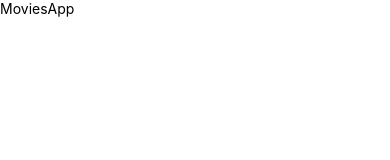
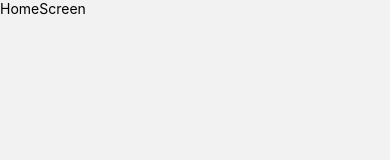
Before and after one commit to heynar-max/MovieApp, a React Native app: screen / in a window 390 px wide. Shown: the top 160 px of the page. Built offline with nearby package versions, Linux system fonts and the light colour scheme.

Commit message:
Navegación entre pantallas

```diff
--- a/src/App.tsx
+++ b/src/App.tsx
@@ -1,10 +1,14 @@
+// import 'react-native-gesture-handler'
+
+import { NavigationContainer } from '@react-navigation/native'
 import React from 'react'
-import { Text, View } from 'react-native'
+import { Navigation } from './presentation/navigation/Navigation'
 
 export const App = () => {
   return (
-    <View>
-      <Text>MoviesApp</Text>
-    </View>
+    <NavigationContainer>
+      <Navigation/>
+    </NavigationContainer>
+
   )
 }
--- /dev/null
+++ b/src/presentation/navigation/Navigation.tsx
@@ -0,0 +1,21 @@
+import { createStackNavigator } from '@react-navigation/stack';
+import { HomeScreen } from '../screen/home/HomeScreen';
+import { DetailsScreen } from '../screen/details/DetailsScreen';
+
+export type RootStackParams = {
+    Home: undefined;
+    Details: { movieID: number}
+}
+
+const Stack = createStackNavigator<RootStackParams>();
+
+export const Navigation = () => {
+    return (
+        <Stack.Navigator screenOptions={{
+            headerShown: false
+        }}>
+        <Stack.Screen name="Home" component={HomeScreen} />
+        <Stack.Screen name="Details" component={DetailsScreen} />
+        </Stack.Navigator>
+    );
+}
```
Also changed, not shown: package.json (+7 -1 lines), 3 other files (tests, documents, lock files or other folders).
